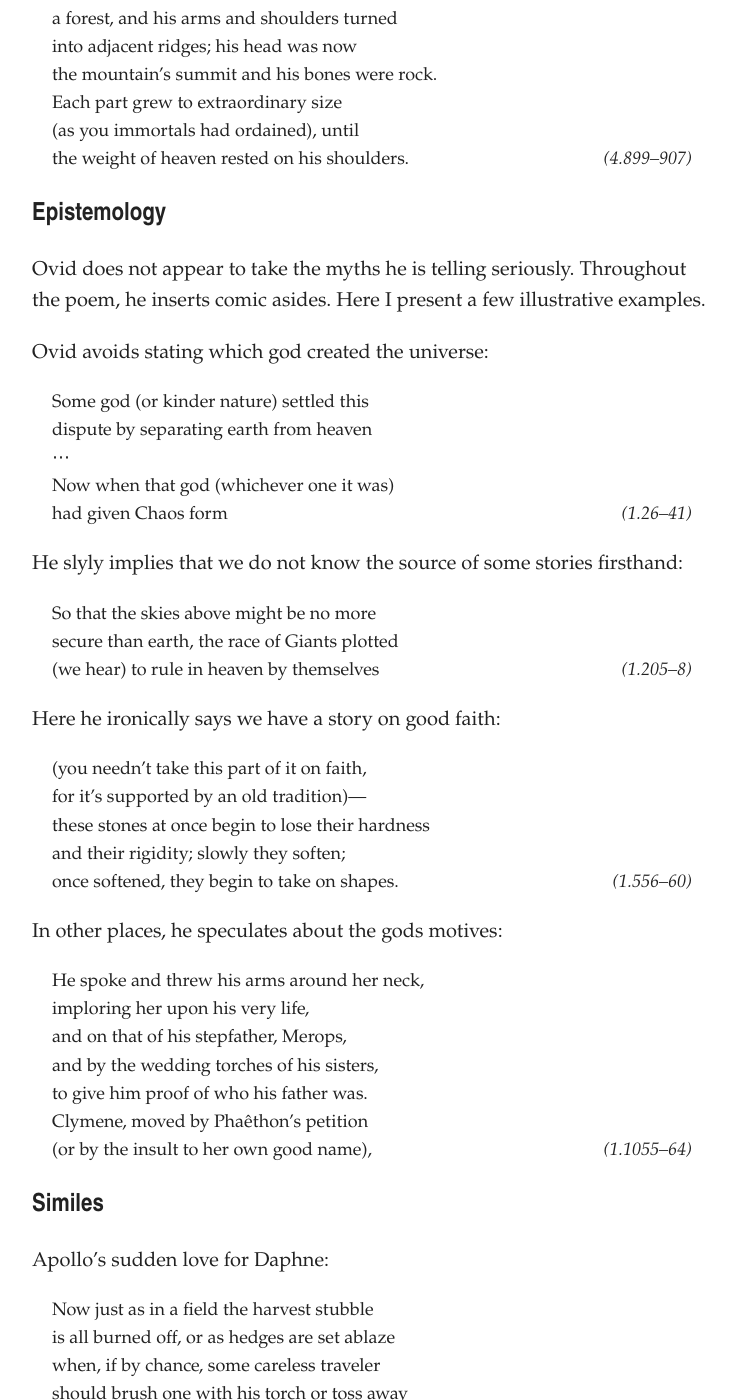
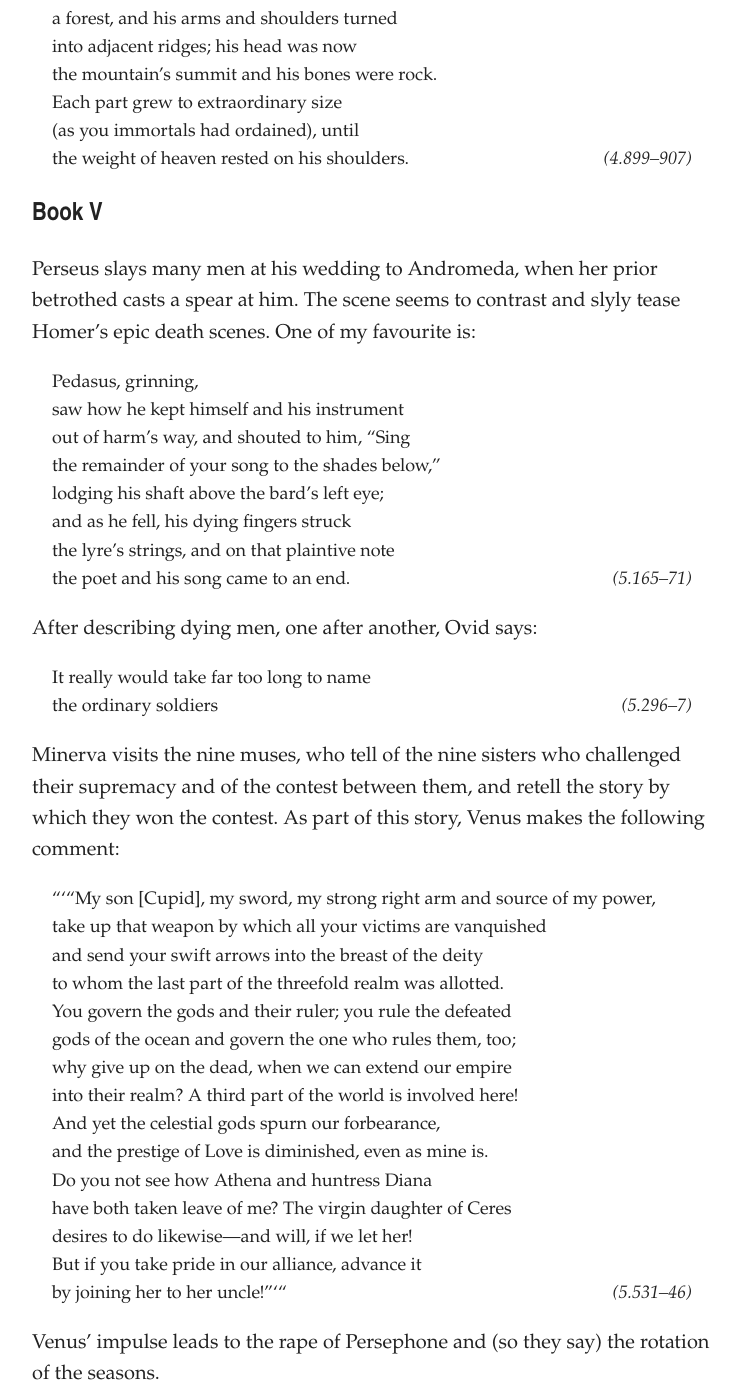
Before and after one commit to artsandmetaphysics/goodlifeodyssey, a Jekyll site: the page built from _documents/metamorphoses.md, in a window 1280 px wide and 1400 px high, scrolled down 23514 px. Shown: the whole window, without its empty margins (268-1009 px from the left). Built offline with Jekyll 4.4.1, drawn with Linux system fonts in a browser that asks for light colours; some of the changed text lies outside the part shown.

Commit message:
Add notes for chapter 3

```diff
--- a/_documents/metamorphoses.md
+++ b/_documents/metamorphoses.md
@@ -817,6 +817,50 @@ Perseus turns Atlas into a mountain:
 <p>the weight of heaven rested on his shoulders. <cite>(4.899–907)</cite></p>
 </blockquote>
 
+## Book V
+
+Perseus slays many men at his wedding to Andromeda, when her prior betrothed casts a spear at him. The scene seems to contrast and slyly tease Homer’s epic death scenes. One of my favourite is:
+
+<blockquote class="poetry">
+<p>Pedasus, grinning,</p>
+<p>saw how he kept himself and his instrument</p>
+<p>out of harm’s way, and shouted to him, “Sing</p>
+<p>the remainder of your song to the shades below,”</p>
+<p>lodging his shaft above the bard’s left eye;</p>
+<p>and as he fell, his dying fingers struck</p>
+<p>the lyre’s strings, and on that plaintive note</p>
+<p>the poet and his song came to an end. <cite>(5.165–71)</cite></p>
+</blockquote>
+
+After describing dying men, one after another, Ovid says:
+
+<blockquote class="poetry">
+<p>It really would take far too long to name</p>
+<p>the ordinary soldiers <cite>(5.296–7)</cite></p>
+</blockquote>
+
+Minerva visits the nine muses, who tell of the nine sisters who challenged their supremacy and of the contest between them, and retell the story by which they won the contest. As part of this story, Venus makes the following comment:
+
+<blockquote class="poetry">
+<p>“‘“My son [Cupid], my sword, my strong right arm and source of my power,</p>
+<p>take up that weapon by which all your victims are vanquished</p>
+<p>and send your swift arrows into the breast of the deity</p>
+<p>to whom the last part of the threefold realm was allotted.</p>
+<p>You govern the gods and their ruler; you rule the defeated</p>
+<p>gods of the ocean and govern the one who rules them, too;</p>
+<p>why give up on the dead, when we can extend our empire</p>
+<p>into their realm? A third part of the world is involved here!</p>
+<p>And yet the celestial gods spurn our forbearance,</p>
+<p>and the prestige of Love is diminished, even as mine is.</p>
+<p>Do you not see how Athena and huntress Diana</p>
+<p>have both taken leave of me? The virgin daughter of Ceres</p>
+<p>desires to do likewise—and will, if we let her!</p>
+<p>But if you take pride in our alliance, advance it</p>
+<p>by joining her to her uncle!”‘“ <cite>(5.531–46)</cite></p>
+</blockquote>
+
+Venus’ impulse leads to the rape of Persephone and (so they say) the rotation of the seasons.
+
 ## Epistemology
 
 Ovid does not appear to take the myths he is telling seriously. Throughout the poem, he inserts comic asides. Here I present a few illustrative examples.
@@ -859,6 +903,14 @@ In other places, he speculates about the gods motives:
 <p>to give him proof of who his father was.</p>
 <p>Clymene, moved by Phaêthon’s petition</p>
 <p>(or by the insult to her own good name), <cite>(1.1055–64)</cite></p>
+</blockquote>
+
+He openly questions the plausibility of the stories:
+
+<blockquote class="poetry">
+<p>Her [Semele’s] child was torn out of her womb unfinished</p>
+<p>and—this part is scarcely credible—was sewn</p>
+<p>into his father’s thigh, where he was brought to term. <cite>(3.400-2)</cite></p>
 </blockquote>
 
 ## Similes
```
Also changed, not shown: documents/metamorphoses.md (+48 -0 lines).
